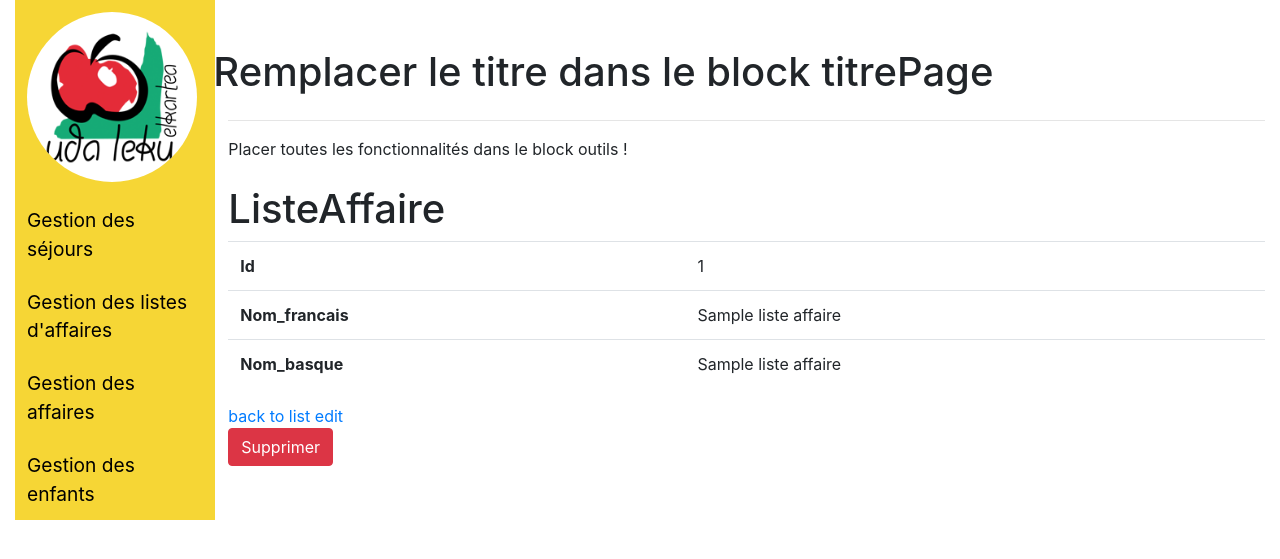
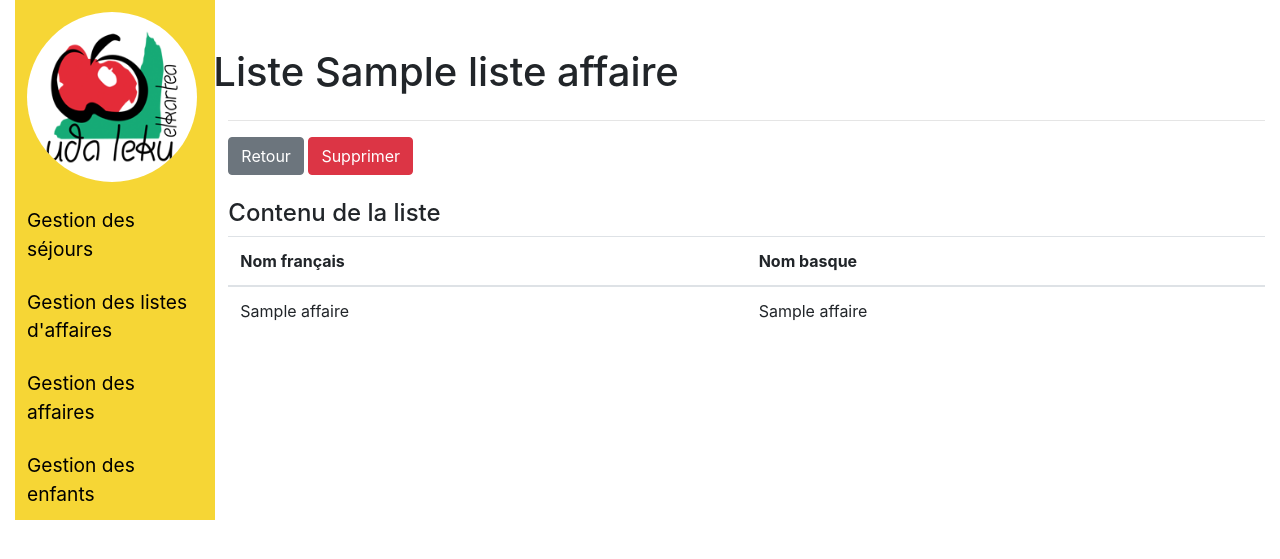
Before and after one commit to Triny81/ProjetUdaLeku, a Symfony app: template templates/liste_affaire/show.html.twig in a window 1280 px wide. Shown: the part 47-606 px from the top of the page. Run offline with Twig, Linux system fonts and the light colour scheme; the template is opened without the code that fills it: most values are stand-ins (such as "Sample title", 1, 10 or a date in 2020); some libraries are stand-ins or nearby versions.

Commit message:
Consultation liste affaire

```diff
--- a/src/Controller/ListeAffaireController.php
+++ b/src/Controller/ListeAffaireController.php
@@ -74,9 +74,9 @@ class ListeAffaireController extends AbstractController
   }
 
   /**
-  * @Route("/consultation{id}", name="liste_affaire_consultation", methods={"GET"})
+  * @Route("/consultation{id}", name="liste_affaire_consultation", methods={"GET","POST"})
   */
-  public function show(ListeAffaire $listeAffaire): Response
+  public function show(ListeAffaire $listeAffaire, ListeAffaireRepository $listeAffaireRepository): Response
   {
     return $this->render('liste_affaire/show.html.twig', [
       'liste_affaire' => $listeAffaire,
--- a/templates/liste_affaire/index.html.twig
+++ b/templates/liste_affaire/index.html.twig
@@ -29,7 +29,7 @@
                 <td>{{ liste_affaire.nomBasque }}</td>
                 <td>
 
-								<button type="button" href="{{path('liste_affaire_consultation',{'id':liste_affaire.id})}}" class="btn btn-primary">Consulter</button>
+								<a type="button" href="{{ path('liste_affaire_consultation', {'id': liste_affaire.id}) }}" class="btn btn-primary">Consulter</a>
 
 								<a type="button" href="{{path('liste_affaire_modification',{'id':liste_affaire.id})}}" class="btn btn-warning">
 										Modifier
--- a/templates/liste_affaire/show.html.twig
+++ b/templates/liste_affaire/show.html.twig
@@ -2,29 +2,52 @@
 
 {% block title %}ListeAffaire{% endblock %}
 
+{% block titrePage %} Liste {{ liste_affaire.nomFrancais }} {% endblock %}
+
+{% block outils %}
+<a class="btn btn-secondary" href="{{ path('liste_affaire_index') }}" role="button">Retour</a>
+<button type="button" class="btn btn-danger" data-toggle="modal" data-target="#modalSuppressionListeAffaire">
+    Supprimer
+</button>
+{% endblock %}
+
 {% block body %}
-    <h1>ListeAffaire</h1>
 
+<h4>Contenu de la liste</h4>
 <table class="table">
+<thead>
+<tr>
+  <th scope="col">Nom français</th>
+  <th scope="col">Nom basque</th>
+</tr>
+</thead>
 <tbody>
+{% for affaire in liste_affaire.affaire %}
 <tr>
-                <th>Id</th>
-                <td>{{ liste_affaire.id }}</td>
+  <td>{{affaire.nomFrancais}}</td>
+  <td>{{affaire.nomBasque}}</td>
 </tr>
-            <tr>
-                <th>Nom_francais</th>
-                <td>{{ liste_affaire.nomFrancais }}</td>
-            </tr>
-            <tr>
-                <th>Nom_basque</th>
-                <td>{{ liste_affaire.nomBasque }}</td>
-            </tr>
+{% endfor %}
 </tbody>
 </table>
 
-    <a href="{{ path('liste_affaire_index') }}">back to list</a>
+    <!-- Modal suppression affaire -->
+<div class="modal fade" id="modalSuppressionListeAffaire" tabindex="-1" role="dialog" aria-labelledby="exampleModalCenterTitle" aria-hidden="true">
+  <div class="modal-dialog modal-dialog-centered" role="document">
+    <div class="modal-content">
+      <div class="modal-header">
+        <h5 class="modal-title" id="exampleModalLongTitle">Supprimer une liste</h5>
+        <button type="button" class="close" data-dismiss="modal" aria-label="Close">
+          <span aria-hidden="true">&times;</span>
+		</button>
+	  </div>
+	<div class="modal-body">
+    <h3><center>Êtes-vous sûr de vouloir supprimer la liste {{liste_affaire.nomFrancais}} ?</center></h3>
+    </div>
+    <div class="modal-footer">
+        <button type="button" class="btn btn-secondary" data-dismiss="modal">Ne pas supprimer</button>{{ include('liste_affaire/_delete_form.html.twig') }}
+  </div>
+</div>
+</div>
 
-    <a href="{{ path('liste_affaire_edit', {'id': liste_affaire.id}) }}">edit</a>
-
-    {{ include('liste_affaire/_delete_form.html.twig') }}
 {% endblock %}
```
Also changed, not shown: templates/liste_affaire/edit.html.twig (+22 -5 lines), templates/affaire/edit.html.twig (line endings or trailing spaces). Lines whose indentation alone changed are shown as unchanged.
